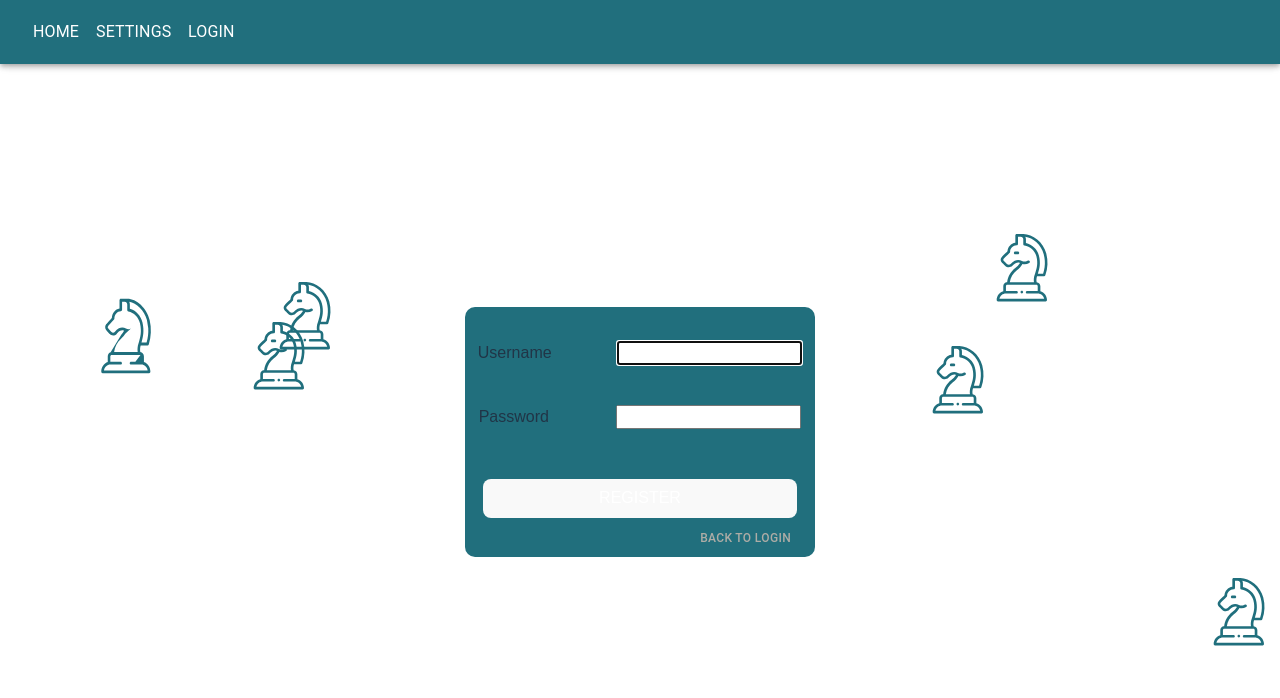
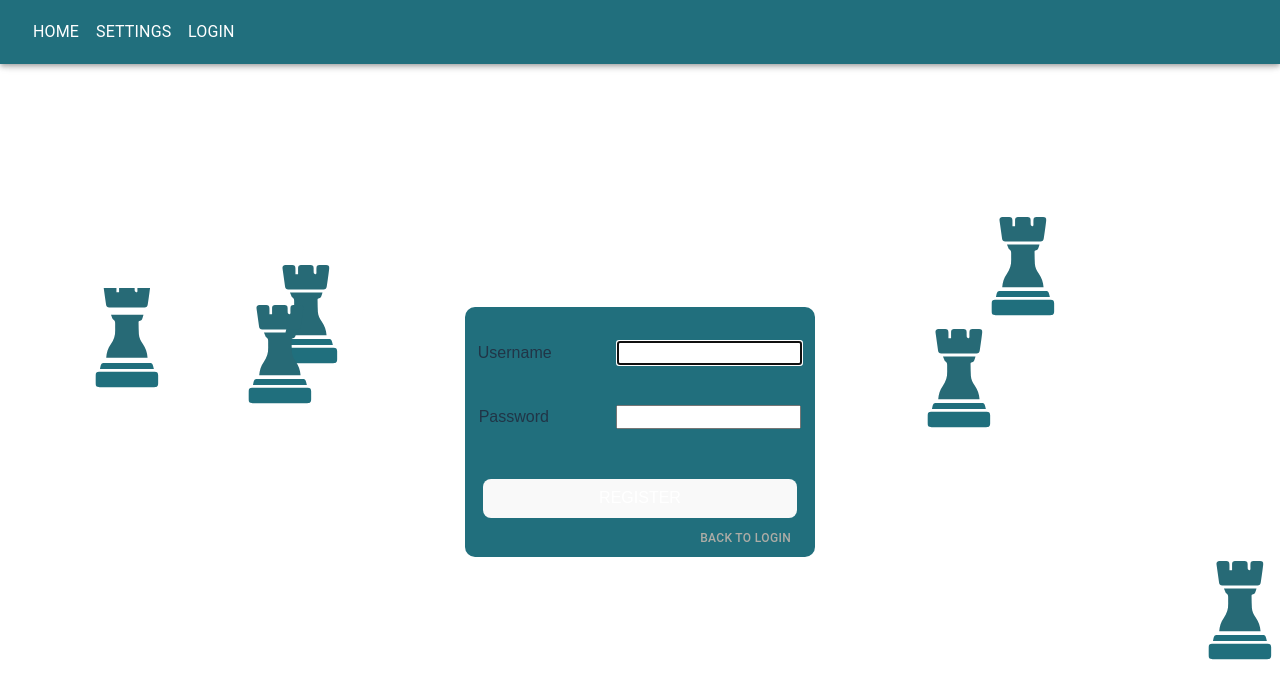
Before and after one commit to IchChefDuNixx/chessJS, a React (Vite) app: page /register in a window 1280 px wide. Shown: the top 698 px of the page. Built offline with nearby package versions, Linux system fonts and the light colour scheme.

Commit message:
tiny UI improvements

```diff
--- a/src/components/App/RandomLogo.tsx
+++ b/src/components/App/RandomLogo.tsx
@@ -1,7 +1,9 @@
 import Lottie from 'lottie-react';
-import React, { useState, useEffect } from 'react';
+import { useState, useEffect } from 'react';
 
 import animationKnight from '../../assets/Animation-knight.json';
+import animationBoard from '../../assets/Animation-board.json';
+import animationRook from '../../assets/Animation-rook.json';
 
 
 const generateRandomPosition = () => {
@@ -24,8 +26,11 @@ const generateRandomPosition = () => {
   return { top: `${top}%`, left: `${left}%` };
 };
 
+interface AnimationProps {
+  figure?: "board" | "knight" | "rook";
+}
 
-const RandomLogo: React.FC = () => {
+function RandomLogo ({ figure = "knight" }: AnimationProps) {
   const [positions, setPositions] = useState(() => [generateRandomPosition()]);
 
   useEffect(() => {
@@ -35,6 +40,12 @@ const RandomLogo: React.FC = () => {
 
     return () => clearInterval(intervalId); // Cleanup interval on component unmount
   }, []);
+
+  const animations = {
+    "board": animationBoard,
+    "knight": animationKnight,
+    "rook": animationRook,
+  };
 
   return (
     <>
@@ -51,7 +62,7 @@ const RandomLogo: React.FC = () => {
           }}
         >
           <Lottie
-            animationData={animationKnight}
+            animationData={animations[figure]}
             style={{ width: '100%', height: '100%' }} // Ensure Lottie animation fills the container
             loop={false}
           />
--- a/src/components/App/SettingsMenu.tsx
+++ b/src/components/App/SettingsMenu.tsx
@@ -69,14 +69,14 @@ function SettingsMenu() {
 
 
   return(
-    <div>
+    <Box minWidth={300}>
       <FormGroup>
         <FormControlLabel control={
           <Switch
             checked={settings.showTooltips}
             onChange={e => handleSwitchChange("showTooltips", e)}
           />}
-          label="Show tooltips during gameplay"
+          label="Show Tooltips"
         />
         <FormControlLabel control={
           <Switch
@@ -115,7 +115,7 @@ function SettingsMenu() {
         />
         <Typography> Human % </Typography>
       </Box>
-    </div>
+    </Box>
   );
 }
 
--- a/src/components/App/StartMenu.tsx
+++ b/src/components/App/StartMenu.tsx
@@ -4,7 +4,7 @@ import { useState, useEffect, useRef } from 'react';
 import { useNavigate } from 'react-router-dom';
 
 import animationKnight from '../../assets/Animation-knight.json';
-import animationRook from '../../assets/Animation - Rook.json';
+import animationRook from '../../assets/Animation-rook.json';
 import './StartMenu.css';
 
 
--- a/src/components/Authentication/LoginPage.tsx
+++ b/src/components/Authentication/LoginPage.tsx
@@ -5,7 +5,7 @@ import RandomLogo from '../App/RandomLogo';
 function LoginPage() {
     return (
         <>
-            <RandomLogo />
+            <RandomLogo figure='knight' />
             <LoginForm action='login'/>
         </>
     );
--- a/src/components/Authentication/RegisterPage.tsx
+++ b/src/components/Authentication/RegisterPage.tsx
@@ -5,7 +5,7 @@ import LoginForm from './LoginForm';
 function RegisterPage() {
     return (
         <>
-            <RandomLogo />
+            <RandomLogo figure='rook'/>
             <LoginForm action='register'/>
         </>
     );
--- a/src/components/ChessBoard/Piece.tsx
+++ b/src/components/ChessBoard/Piece.tsx
@@ -2,8 +2,8 @@ import { Tooltip, Zoom } from "@mui/material";
 import { useContext } from "react";
 import { FaChessKing, FaChessQueen, FaChessRook, FaChessBishop, FaChessKnight, FaChessPawn } from "react-icons/fa";
 
+import { SettingsContext } from "../App/App";
 import "./Piece.css";
-import { SettingsContext } from "../App/App";
 
 
 interface Props {
--- a/src/components/ProfileDashboard/ProfileDashboard.tsx
+++ b/src/components/ProfileDashboard/ProfileDashboard.tsx
@@ -54,7 +54,6 @@ function ProfileDashboard() {
 
 		axios.get(`/api/user/profile`, config).then(response => {
 			const data = response.data;
-			console.log(response.data);
 			setProfileData(data);
 
 			const games_played: number = data.play_history.length;
--- a/src/components/ProfileDashboard/UploadIcon.tsx
+++ b/src/components/ProfileDashboard/UploadIcon.tsx
@@ -1,7 +1,8 @@
 import axios from "axios";
-import { Avatar, IconButton} from '@mui/material';
-import React from "react";
+import { Avatar, IconButton, Tooltip} from '@mui/material';
+import React, { useContext } from "react";
 
+import { SettingsContext } from "../App/App";
 import { checkLogin } from "../Authentication/LoginGuard"
 import { ProfileData } from "./ProfileDashboard";
 
@@ -12,6 +13,7 @@ interface Props {
 }
 
 function UploadIcon( { profileData, setProfileData } : Props) {
+    const { settings } = useContext(SettingsContext);
 
 	const confirmLogin = async (e: React.MouseEvent<HTMLButtonElement, MouseEvent>) => {
 		const loggedIn = await checkLogin()
@@ -45,12 +47,14 @@ function UploadIcon( { profileData, setProfileData } : Props) {
 	};
 
     return(
+		<Tooltip title={settings?.showTooltips ? "Upload Profile Picture" : ""}>
 			<IconButton onClick={confirmLogin} >
 				<label htmlFor="image-upload">
 					<Avatar sx={{minHeight: "100px", minWidth: "100px" }} alt="" src={profileData.profile_picture} />
 				</label>
 				<input id="image-upload" type="file" accept="image/*" hidden onChange={handleUpload} />
 			</IconButton>
+		</Tooltip>
     );
 }
 
```
Also changed, not shown: src/assets/Animation-rook.json (renamed from src/assets/Animation - Rook.json). Lines whose indentation alone changed are shown as unchanged.
